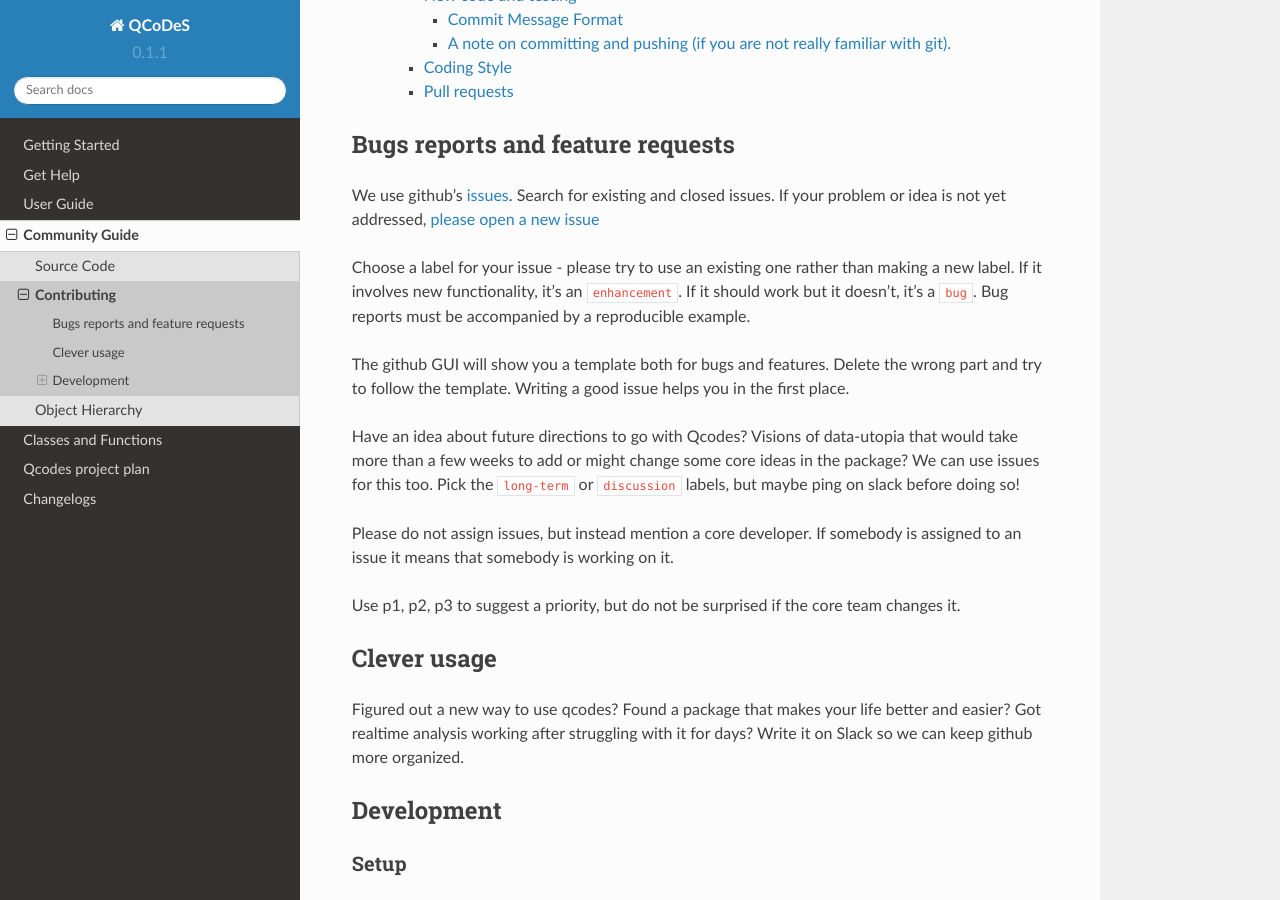
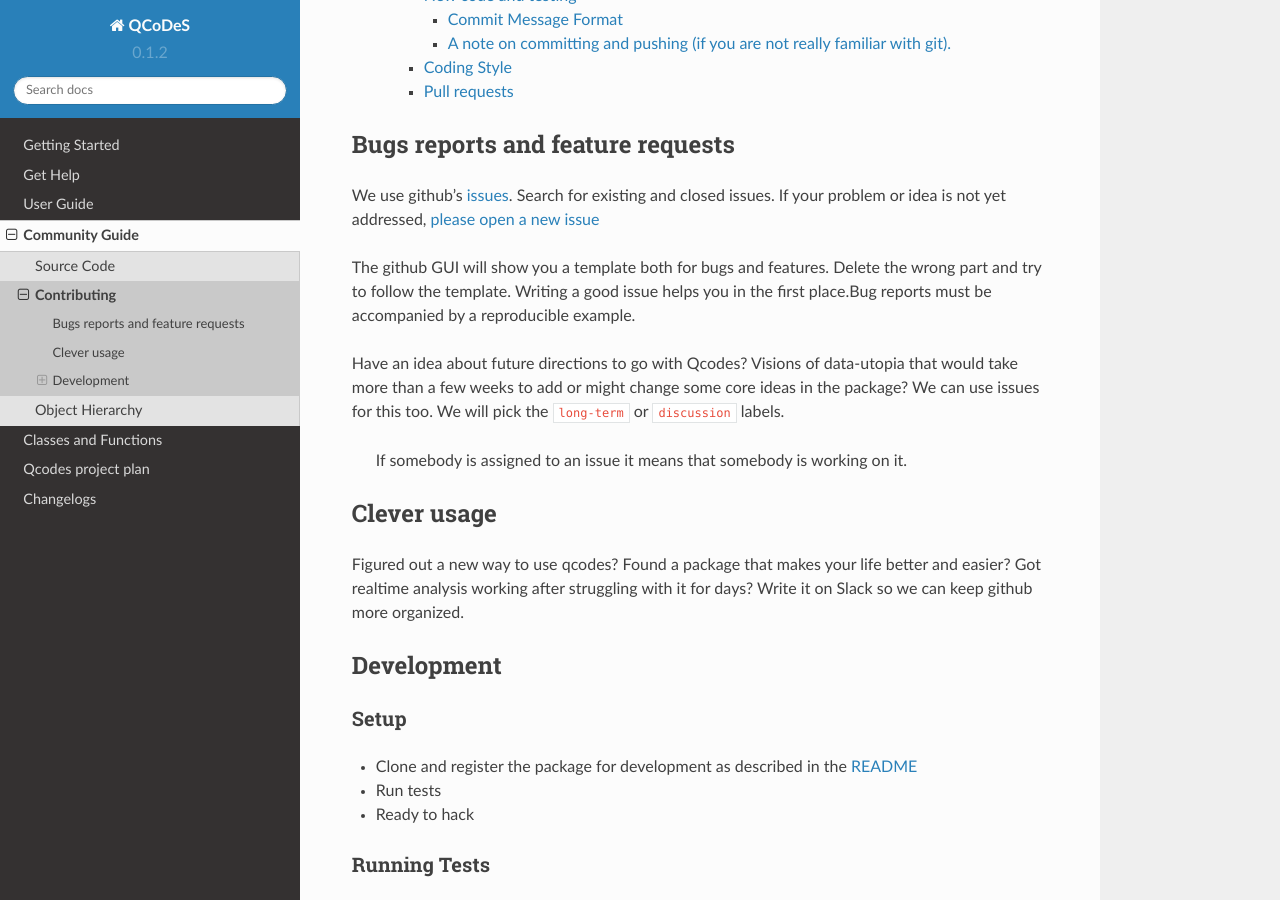
Before and after one commit to ShoosounS47/Qcodes, a Sphinx documentation site: the page built from docs/community/contributing.rst, in a window 1280 px wide and 900 px high, scrolled down 596 px. Built offline with Sphinx 7.4.7 and the Read the Docs theme 2.0.0, drawn with Linux system fonts in a browser that asks for light colours; pages that are not in the unit, such as notebooks, are missing from menus; some of the changed text lies outside the part shown.

Commit message:
Release/v.1.2 (#390)
* Release v0.1.2

* docs: Fix typo

* docs: Fix up contributing

```diff
--- a/CONTRIBUTING.rst
+++ b/CONTRIBUTING.rst
@@ -19,31 +19,21 @@
 ---------------------------------
 
 We use github's `issues <https://github.com/qdev-dk/Qcodes/issues>`__.
-Search for existing and closed issues. If your problem or idea is not
-yet addressed, `please open a new
-issue <https://github.com/qdev-dk/Qcodes/issues/new>`__
-
-Choose a label for your issue - please try to use an existing one rather
-than making a new label. If it involves new functionality, it's an
-``enhancement``. If it should work but it doesn't, it's a ``bug``. Bug
-reports must be accompanied by a reproducible example.
+Search for existing and closed issues. If your problem or idea is not yet
+addressed, `please open a new issue
+<https://github.com/qdev-dk/Qcodes/issues/new>`__
 
 The github GUI will show you a template both for bugs and features.
 Delete the wrong part and try to follow the template. Writing a good
-issue helps you in the first place.
+issue helps you in the first place.Bug reports must be accompanied by a
+reproducible example.
 
 Have an idea about future directions to go with Qcodes? Visions of
 data-utopia that would take more than a few weeks to add or might change
-some core ideas in the package? We can use issues for this too. Pick the
-``long-term`` or ``discussion`` labels, but maybe ping on slack before
-doing so!
+some core ideas in the package? We can use issues for this too. We will pick the
+``long-term`` or ``discussion`` labels.
 
-Please do not assign issues, but instead mention a core developer. If
-somebody is assigned to an issue it means that somebody is working on
-it.
-
-Use p1, p2, p3 to suggest a priority, but do not be surprised if the
-core team changes it.
+ If somebody is assigned to an issue it means that somebody is working on it.
 
 Clever usage
 ------------
@@ -207,9 +197,8 @@
 
 New code and testing
 ~~~~~~~~~~~~~~~~~~~~
-
--  Make a branch within this repo, rather than making your own fork
-   (unless you know what you are doing).
+-  Fork the repo into your github account
+-  Make a branch within this repo
 -  branch naming matters:
 
    -  always select a prefix:
@@ -417,7 +406,7 @@
 ~~~~~~~~~~~~~
 
 -  Push your branch back to github and make a pull request (PR). If you
-   visit the repo `home page <https://github.com/qdev-dk/Qcodes>`__ soon
+   visit the repo `home page <ht://github.com/qdev-dk/Qcodes>`__ soon
    after pushing to a branch, github will automatically ask you if you
    want to make a PR and help you with it.
 
@@ -446,10 +435,6 @@
    "approved" - typically one of the core contributors should give the
    dancer. Ideally this person was also tagged when you opened the PR.
 
--  You, the initiator of the pull request, should do the actual merge
-   into master after receiving the :dancer: because you will know best
-   if there is anything left you want to add.
-
 -  Delete your branch once you have merged (using the helpful button
    provided by github after the merge) to keep the repository clean.
    Then on your own computer, after you merge and pull the merged master
--- a/docs/index.rst
+++ b/docs/index.rst
@@ -20,7 +20,7 @@
 - code can and should contributed back to the framework
 - the process of moving between teams or labs, and of setting up
   a new experiment is streamlined
-- physics experiment can take advantage of modern software and best practices
+- physics experiments can take advantage of modern software and best practices
 
 
 See how easy it is to run for yourself:
--- a/qcodes/version.py
+++ b/qcodes/version.py
@@ -1 +1 @@
-__version__ = '0.1.1'
+__version__ = '0.1.2'
```
Also changed, not shown: docs/changes/0.1.2.rst (added, +27 -0 lines).
